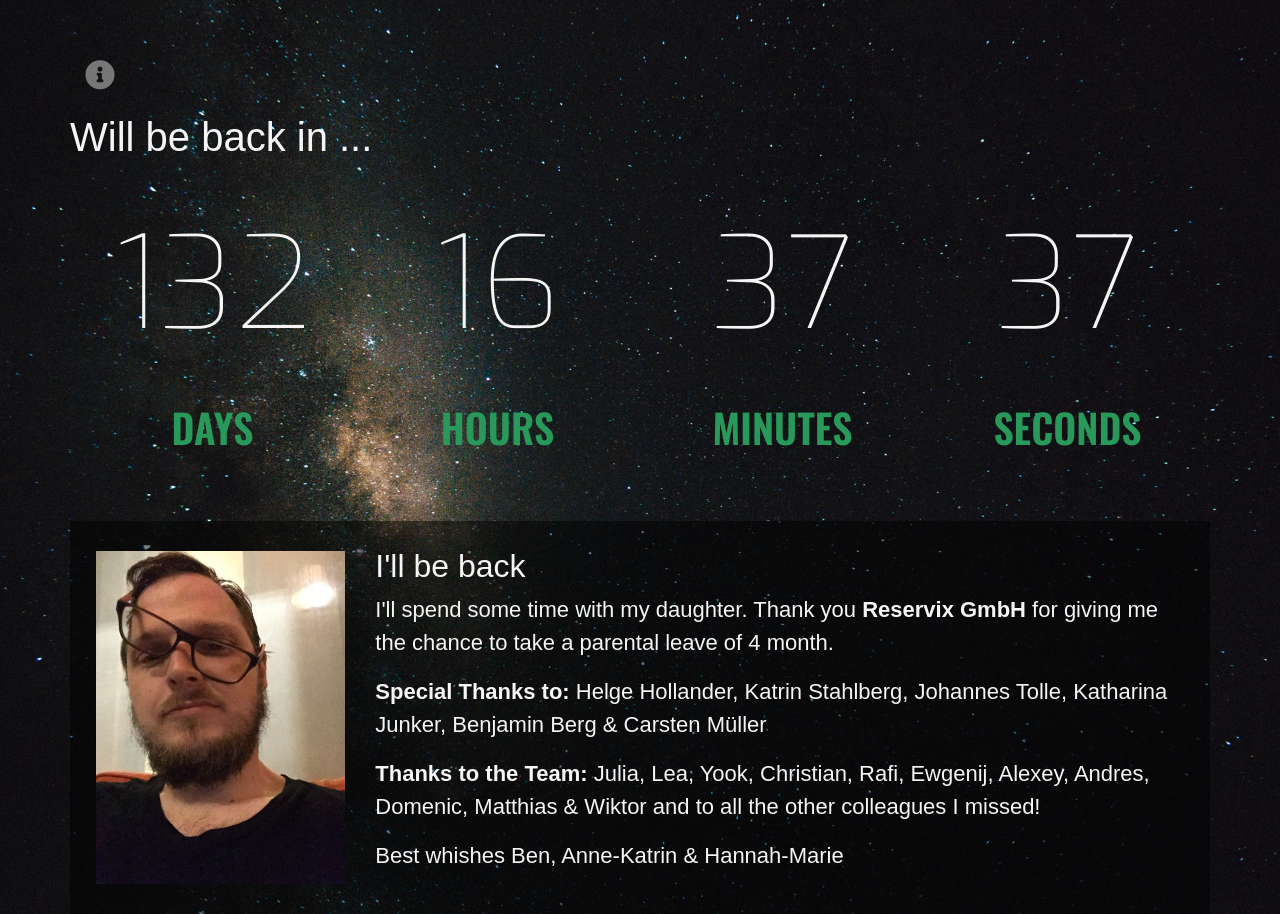
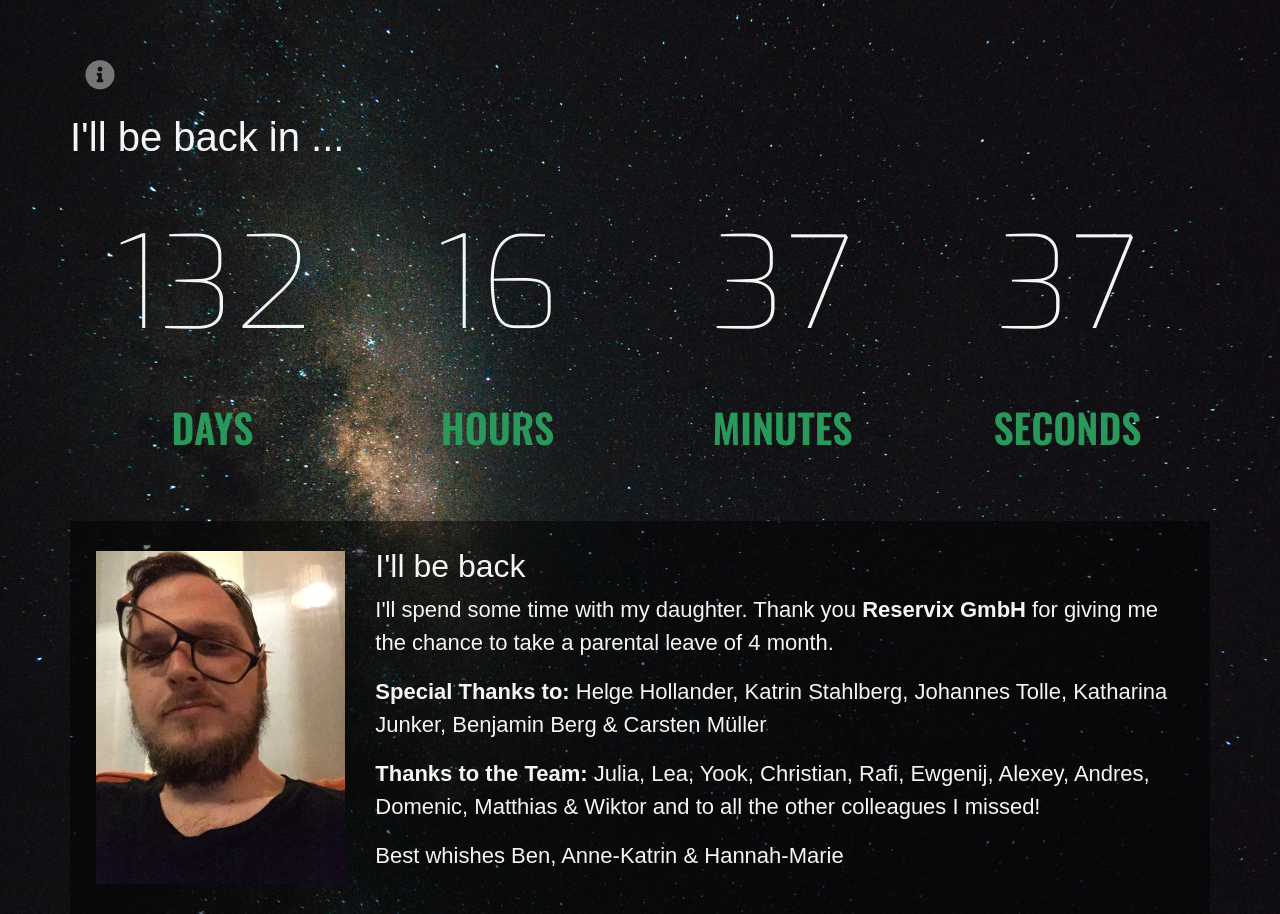
Before and after one commit to BenjaminVockenberg/back-in-x-moments, a Vue app: page / in a window 1280 px wide. Built offline with nearby package versions, Linux system fonts and the light colour scheme.

Commit message:
fixed a wording

```diff
--- a/src/components/Countdown.vue
+++ b/src/components/Countdown.vue
@@ -2,7 +2,7 @@
 <div class="container">
     <div class="row align-items-center">
 
-        <h1>Will be back in ...</h1>
+        <h1>I'll be back in ...</h1>
         <br><br><br><br>
 
         <div class="col-sm-12">
```
